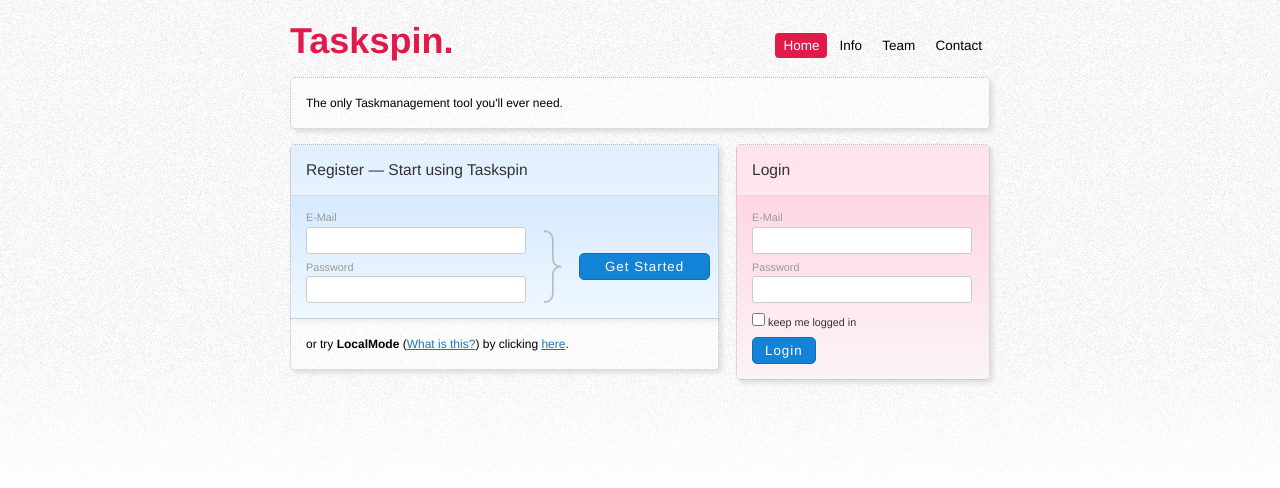
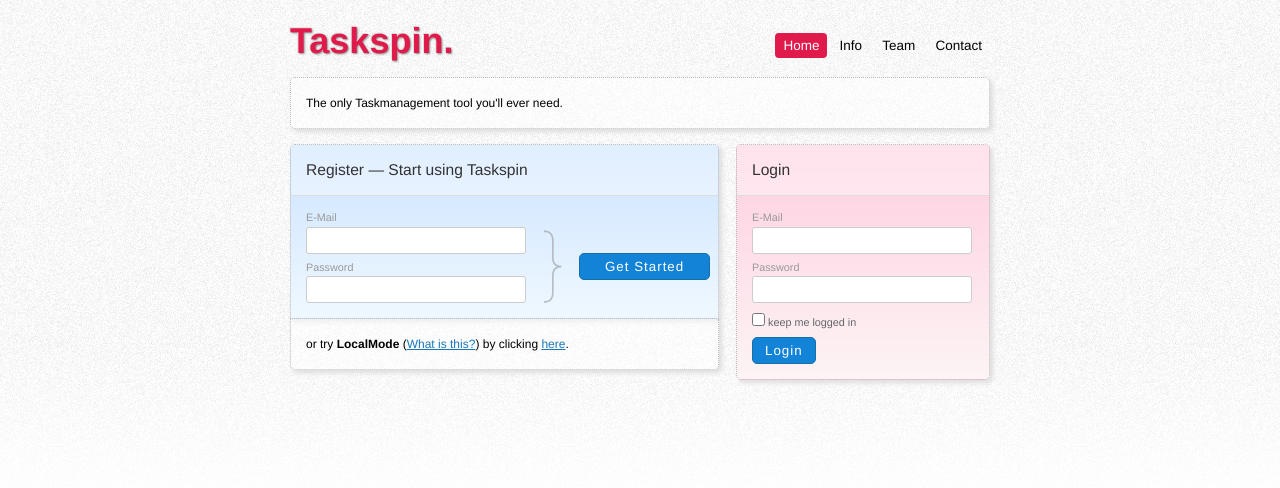
Before and after one commit to schiru/Taskspin, a PHP site: page / in a window 1280 px wide. Shown: the top 488 px of the page. Run offline with PHP 8.4, Linux system fonts and the light colour scheme.

Commit message:
Smoother Taskspin logo using text-shadow and soft bevel and emboss

```diff
--- a/css/index.css
+++ b/css/index.css
@@ -181,7 +181,7 @@
 	letter-spacing: 2px;
 }
 
-section#register input:focus, section#login input:focus{
+section#register input:not([type="checkbox"]):focus, section#login input:not([type="checkbox"]):focus{ /* It is important to not remove the outline of focused checkboxes */
 	border-color: #999;
 	outline: none;
 	background-color: #f9f9f9;
--- a/css/main.css
+++ b/css/main.css
@@ -17,6 +17,7 @@
 	color: #E01B4C;
 	font-size: 36px;
 	letter-spacing: 0;
+	text-shadow: -1px -1px #DDD, 1px 1px 2px #888;
 }
 
 
--- a/index.html
+++ b/index.html
@@ -62,7 +62,7 @@
 					<input type="email" id="login_mail" tabindex="2" />
 					<label for="login_password">Password</label>
 					<input type="password" id="login_password" tabindex="2" />
-					<label style="color: #333;"><input type="checkbox"> keep me logged in</label>
+					<label style="color: #666;"><input type="checkbox" tabindex="2"> keep me logged in</label>
 					<button tabindex="2">Login</button>
 				</div>
 			</section>
```
Also changed, not shown: .htaccess.
